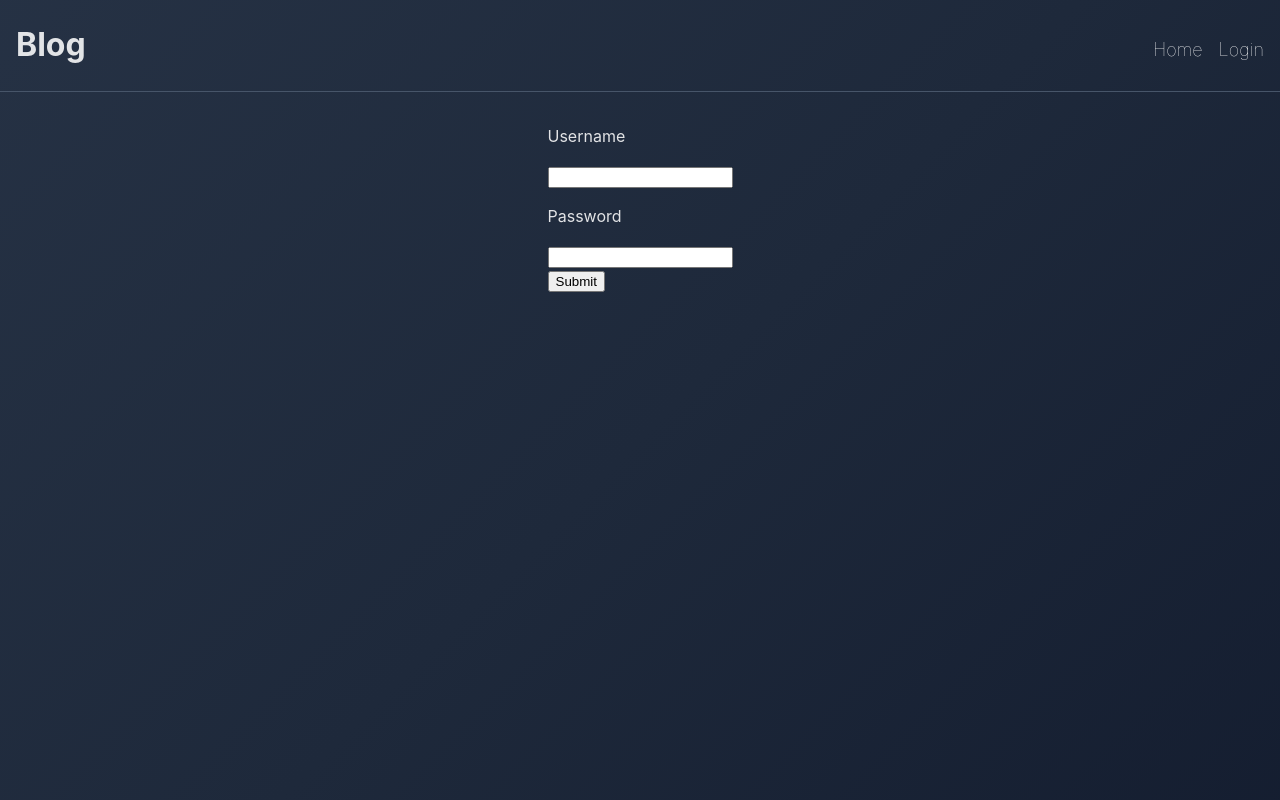
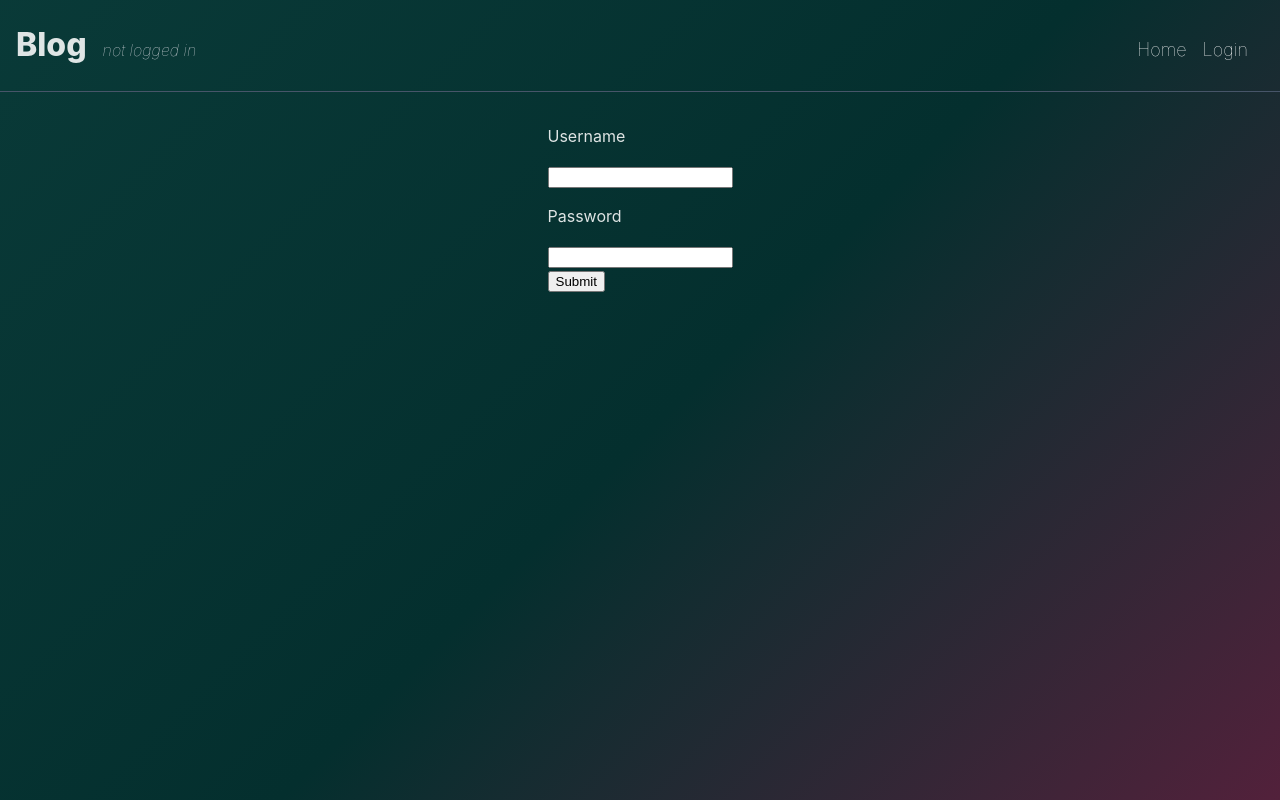
Before and after one commit to eeeeaa/blog-project-client, a React (Vite) app: page /login in a window 1280 px wide. Built offline with nearby package versions, Linux system fonts and the light colour scheme; no server answers.

Commit message:
start implementing user login (WIP)

```diff
--- a/src/components/App.jsx
+++ b/src/components/App.jsx
@@ -12,7 +12,7 @@ import ErrorPage from "./routes/error";
 function Root() {
   const [cookies, setCookie] = useCookies(["token"]);
 
-  const [userProfile, setUserProfile] = useState(null);
+  const [userProfile, setUserProfile] = useState({});
   return (
     <AppContext.Provider
       value={{
--- a/src/components/common/contentList.jsx
+++ b/src/components/common/contentList.jsx
@@ -1,13 +1,12 @@
 import styles from "../../styles/common/contentList.module.css";
-import { Post } from "../../model/postUiModel";
 import LinesEllipsis from "react-lines-ellipsis";
 import PropTypes from "prop-types";
 
 ContentList.propTypes = {
-  posts: PropTypes.arrayOf(PropTypes.objectOf(Post)),
+  posts: PropTypes.arrayOf(PropTypes.object),
 };
 ContentItem.propTypes = {
-  post: PropTypes.objectOf(Post),
+  post: PropTypes.object,
 };
 
 function ContentItem({ post }) {
--- a/src/components/common/navbar.jsx
+++ b/src/components/common/navbar.jsx
@@ -1,6 +1,8 @@
 import styles from "../../styles/common/navbar.module.css";
 import PropTypes from "prop-types";
 import { Link } from "react-router-dom";
+import { AppContext } from "../../utils/contextProvider";
+import { useContext } from "react";
 //import { useNavigate } from "react-router-dom";
 
 NameLogo.propTypes = {
@@ -12,8 +14,18 @@ NavItem.propTypes = {
   url: PropTypes.string,
 };
 
+UserProfile.propTypes = {
+  username: PropTypes.string,
+};
+
 function NameLogo({ title }) {
-  return <h1 className={styles["cv-title"]}>{title}</h1>;
+  const { userProfile } = useContext(AppContext);
+  return (
+    <div className={styles["blog-logo-layout"]}>
+      <h1 className={styles["blog-title"]}>{title}</h1>
+      <UserProfile username={userProfile.username} />
+    </div>
+  );
 }
 
 function NavItem({ url, label }) {
@@ -24,11 +36,25 @@ function NavItem({ url, label }) {
   );
 }
 
+function UserProfile({ username }) {
+  if (!username)
+    return <div className={styles["user-profile"]}>not logged in</div>;
+  return <div className={styles["user-profile"]}>user: {username}</div>;
+}
+
 function MenuSection() {
+  const { userProfile } = useContext(AppContext);
   return (
     <ul className={styles["nav-menu-list"]}>
       <NavItem url="/" label={"Home"} />
       <NavItem url="/login" label={"Login"} />
+      {userProfile.username !== undefined ? (
+        <>
+          <NavItem url="/create-post" label={"Create Post"} />
+        </>
+      ) : (
+        <div />
+      )}
     </ul>
   );
 }
--- a/src/components/common/sidebar.jsx
+++ b/src/components/common/sidebar.jsx
@@ -1,11 +1,10 @@
 import styles from "../../styles/common/sidebar.module.css";
 import PropTypes from "prop-types";
-import { Post } from "../../model/postUiModel";
 Sidebar.propTypes = {
-  posts: PropTypes.arrayOf(PropTypes.objectOf(Post)),
+  posts: PropTypes.arrayOf(PropTypes.object),
 };
 SidebarPostItem.propTypes = {
-  post: PropTypes.objectOf(Post),
+  post: PropTypes.object,
 };
 
 function SidebarPostItem({ post }) {
--- a/src/components/routes/login.jsx
+++ b/src/components/routes/login.jsx
@@ -6,7 +6,7 @@ import { AppContext } from "../../utils/contextProvider";
 
 export function Login() {
   const navigate = useNavigate();
-  const { setCookie } = useContext(AppContext);
+  const { setCookie, setUserProfile } = useContext(AppContext);
   const [username, setUserName] = useState();
   const [password, setPassword] = useState();
 
@@ -20,6 +20,7 @@ export function Login() {
         sameSite: true,
         maxAge: 86400,
       });
+      setUserProfile({ username: data.username });
       navigate("/");
     } catch (error) {
       navigate("/error");
--- a/src/domain/auth/authUseCase.js
+++ b/src/domain/auth/authUseCase.js
@@ -18,6 +18,6 @@ export const loginUseCase = async (username, password) => {
     throw new Error("server error");
   }
 
-  const jsonResponse = response.json();
+  const jsonResponse = await response.json();
   return { username: jsonResponse.username, token: jsonResponse.token };
 };
--- a/src/styles/App.module.css
+++ b/src/styles/App.module.css
@@ -27,10 +27,10 @@ body {
   background-size: 300% 300%;
   background-image: linear-gradient(
     -45deg,
-    #020617 0%,
-    #0f172a 25%,
-    #1e293b 51%,
-    #334155 100%
+    #500724 0%,
+    #831843 25%,
+    #042f2e 51%,
+    #134e4a 100%
   );
   -webkit-animation: AnimateBG 40s ease infinite;
   animation: AnimateBG 40s ease infinite;
--- a/src/styles/common/navbar.module.css
+++ b/src/styles/common/navbar.module.css
@@ -39,6 +39,24 @@
   color: #94a3b8;
 }
 
+.blog-logo-layout {
+  display: flex;
+  align-items: baseline;
+  gap: 1em;
+
+  .blog-title {
+    font-size: xx-large;
+    font-weight: 800;
+  }
+
+  .user-profile {
+    font-weight: 100;
+    font-size: medium;
+    color: #d1d5db;
+    font-style: italic;
+  }
+}
+
 @media (max-width: 768px) {
   .nav-menu-container {
     flex-direction: column;
```
